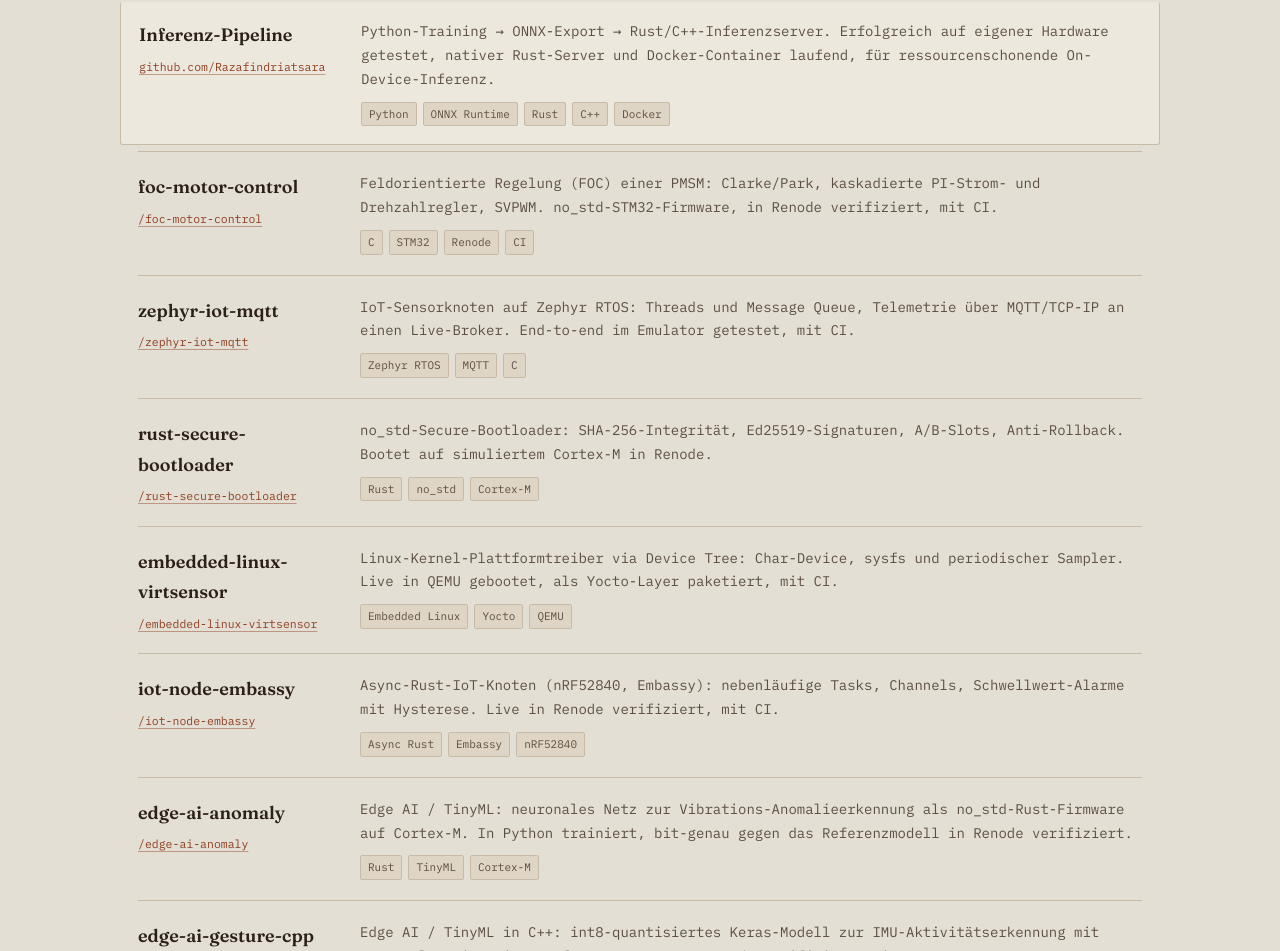
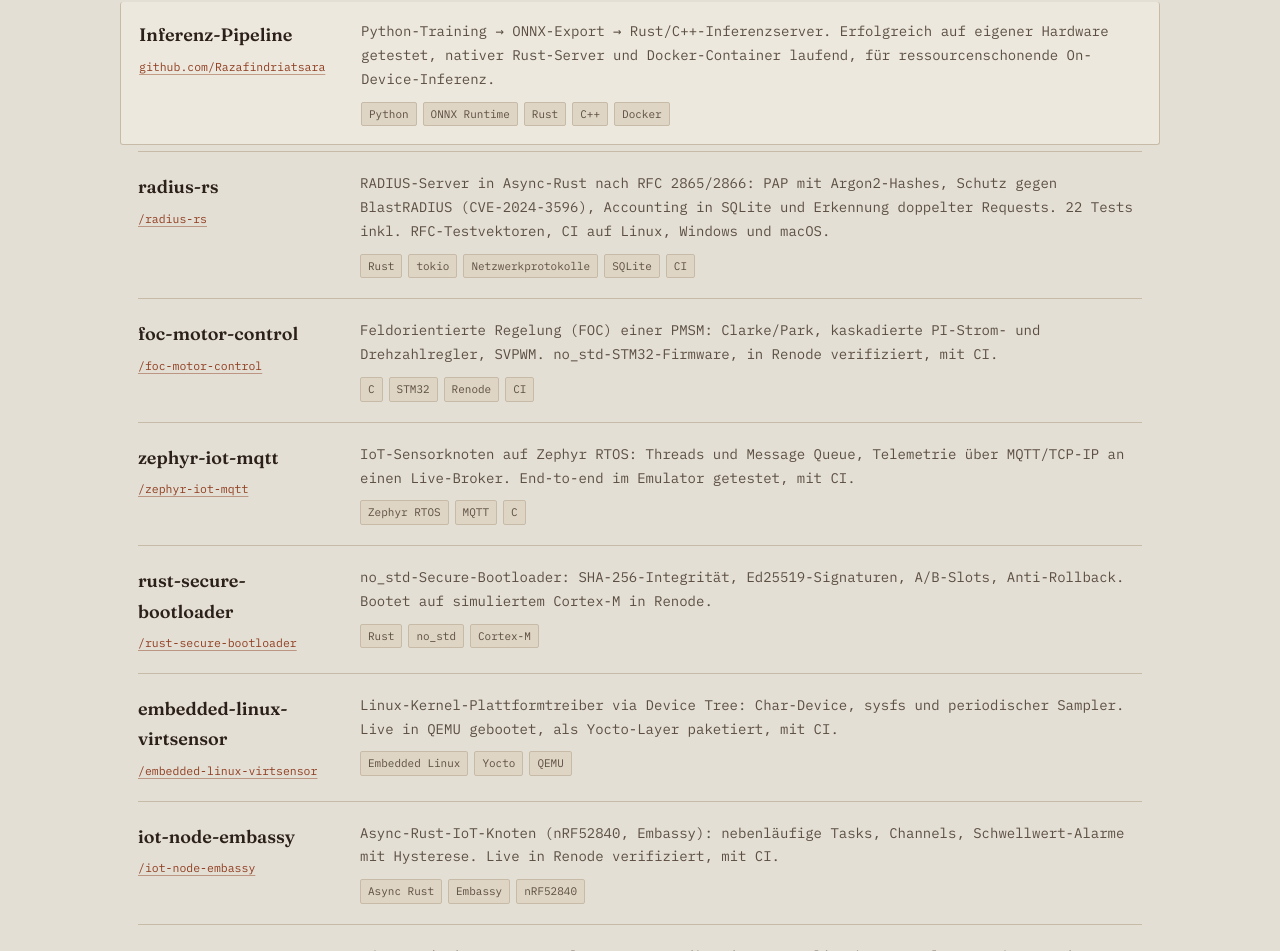
Before and after one commit to Razafindriatsara/portfolio, a plain HTML site: page index.html in a window 1280 px wide. Shown: the part 1830-2781 px from the top of the page. Drawn offline with Linux system fonts and the light colour scheme.

Commit message:
Projekt radius-rs ergänzen
Added a new project section for 'radius-rs' with description and tags.

```diff
--- a/index.html
+++ b/index.html
@@ -101,6 +101,17 @@
         <div>
           <p class="proj-desc">Python-Training → ONNX-Export → Rust/C++-Inferenzserver. Erfolgreich auf eigener Hardware getestet, nativer Rust-Server und Docker-Container laufend, für ressourcenschonende On-Device-Inferenz.</p>
           <div class="proj-tags"><span class="tag">Python</span><span class="tag">ONNX Runtime</span><span class="tag">Rust</span><span class="tag">C++</span><span class="tag">Docker</span></div>
+        </div>
+      </div>
+
+      <div class="proj">
+        <div>
+          <div class="proj-name">radius-rs</div>
+          <a class="proj-link" href="https://github.com/Razafindriatsara/radius-rs" target="_blank" rel="noopener">/radius-rs</a>
+        </div>
+        <div>
+          <p class="proj-desc">RADIUS-Server in Async-Rust nach RFC 2865/2866: PAP mit Argon2-Hashes, Schutz gegen BlastRADIUS (CVE-2024-3596), Accounting in SQLite und Erkennung doppelter Requests. 22 Tests inkl. RFC-Testvektoren, CI auf Linux, Windows und macOS.</p>
+          <div class="proj-tags"><span class="tag">Rust</span><span class="tag">tokio</span><span class="tag">Netzwerkprotokolle</span><span class="tag">SQLite</span><span class="tag">CI</span></div>
         </div>
       </div>
 
```
